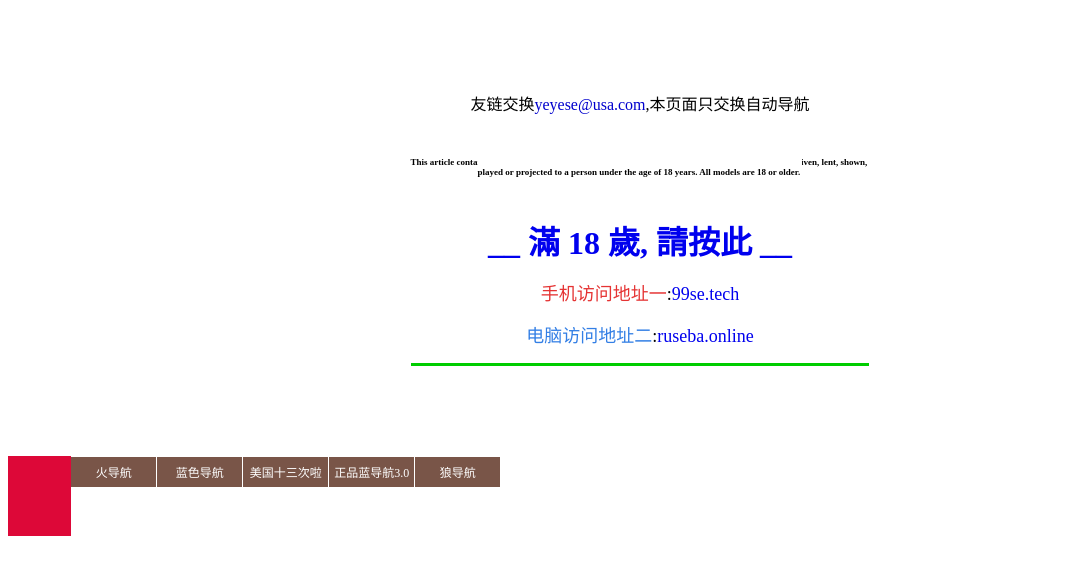
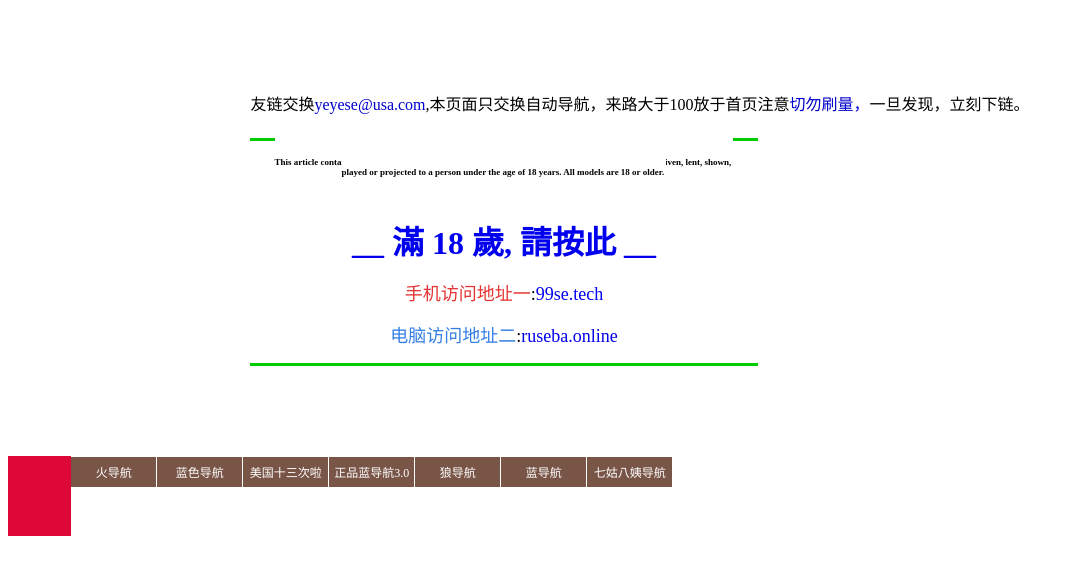
Before and after one commit to zhifa/buyashipintk.github.com, a plain HTML site: page index.html in a window 1280 px wide. Shown: the whole page, without its empty margins (0-1074 px from the left). Drawn offline with Linux system fonts and the light colour scheme.

Commit message:
Update index.html

```diff
--- a/index.html
+++ b/index.html
@@ -61,7 +61,8 @@ catch(err)
   <tbody>
     </br>
     <tr>
-    <td height="70" align="middle">友链交换<font color="#0000CD">yeyese@usa.com</font>,本页面只交换自动导航</td>
+    <td height="70" align="middle">友链交换<font color="#0000CD">yeyese@usa.com</font>,本页面只交换自动导航，来路大于100放于首页</td>
+<td height="70" align="middle">注意<font color="#0000CD">切勿刷量，</font>一旦发现，立刻下链。</td>
   </tr>
   <tr>
     <td bgcolor="#00CD00" height="3"></td>
@@ -124,7 +125,8 @@ background:#795548;float: left;text-align: center;padding: 6px 0px;margin: 1px 1
 <a href="http://www.13cidh.com/" target="_blank" title="1"><li>美国十三次啦</li></a>
 <a href="http://www.bluedh30.com/" target="_blank" title="1"><li>正品蓝导航3.0</li></a>
 <a href="http://www.selangdh.com/" target="_blank" title="1"><li>狼导航</li></a>
-
+<a href="http://www.ldh30.com/" target="_blank" title="1"><li>蓝导航</li></a>
+	<a href="http://www.7u8edh.com/" target="_blank" title="1"><li>七姑八姨导航</li></a>
 
 
 
```
